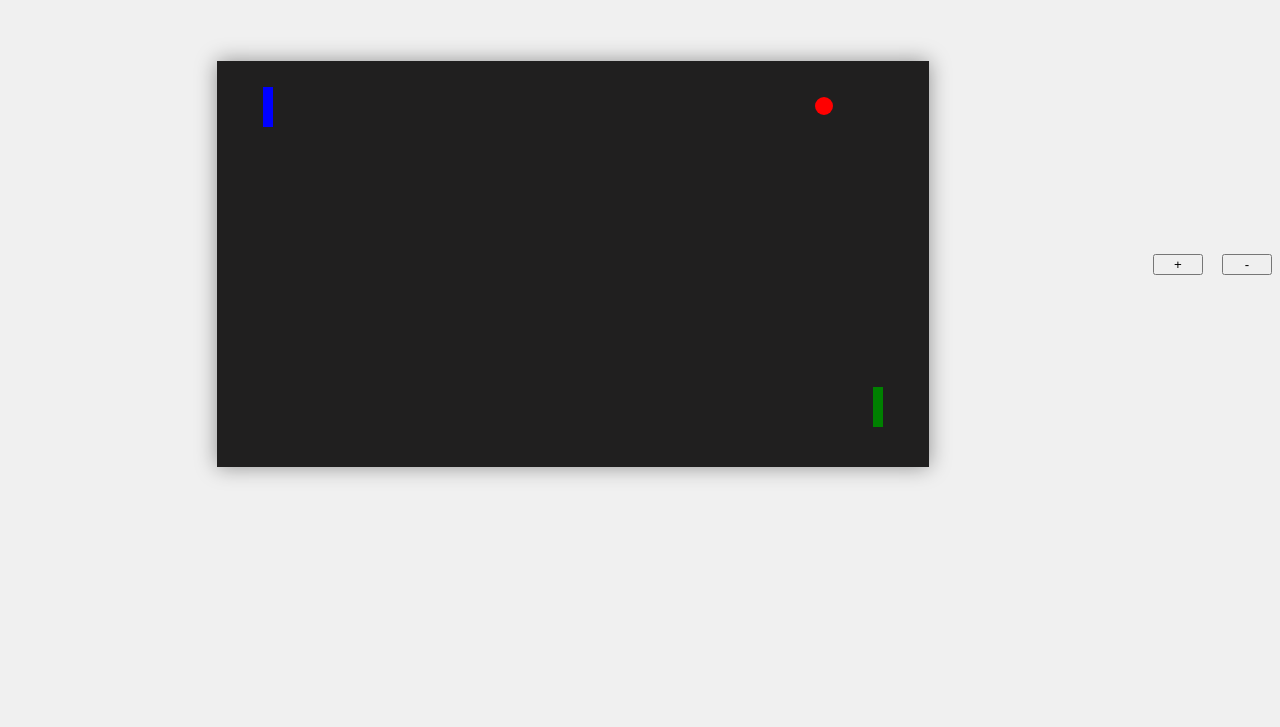
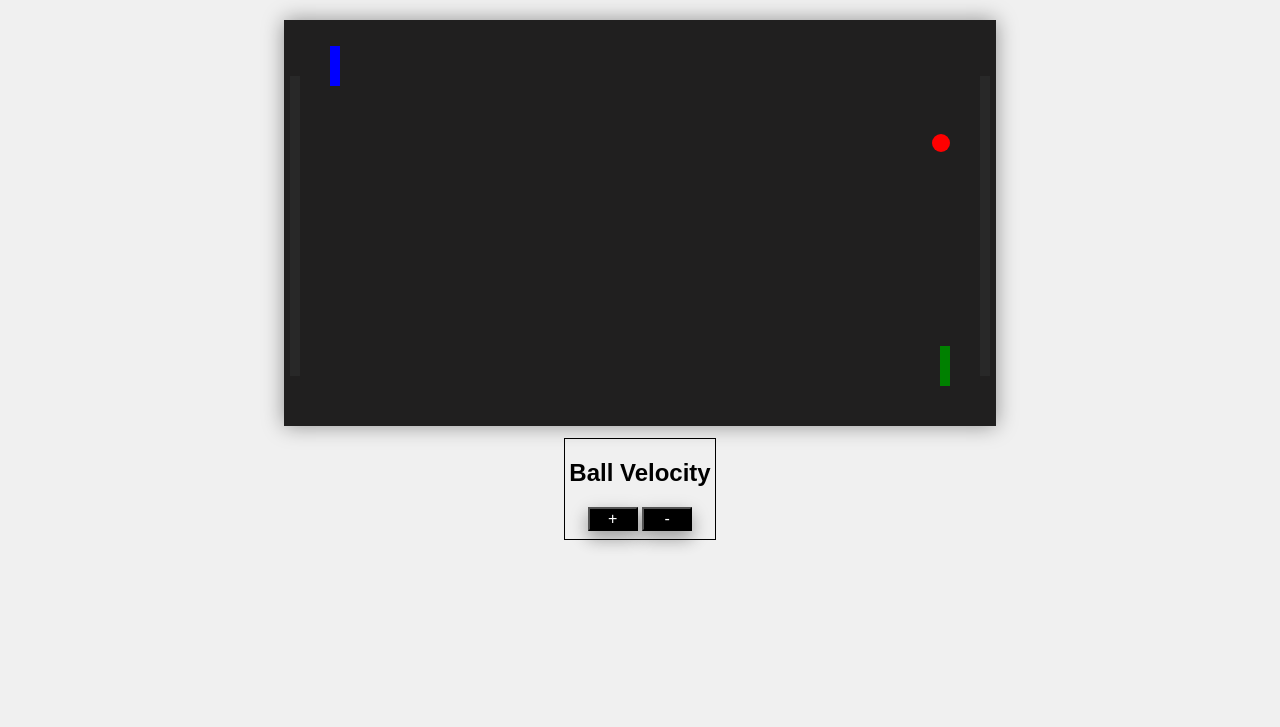
Before and after one commit to Lourdesjupo/Pong, a plain HTML site: page index.html in a window 1280 px wide. Shown: the part 73-800 px from the top of the page. Drawn offline with Linux system fonts and the light colour scheme; a web font is replaced by a local one.

Commit message:
Ball bounce on paddles, boutonniere and fountain style

```diff
--- a/index.html
+++ b/index.html
@@ -6,14 +6,25 @@
   <title>Page Title</title>
   <meta name='viewport' content='width=device-width, initial-scale=1'>
   <link rel='stylesheet' type='text/css' media='screen' href='style.css'>
+  <link rel="preconnect" href="https://fonts.googleapis.com">
+  <link rel="preconnect" href="https://fonts.gstatic.com" crossorigin>
+  <link href="https://fonts.googleapis.com/css2?family=Jersey+25&display=swap" rel="stylesheet">
 </head>
 <body>
-  <title>Arkanoid</title>
-  <canvas></canvas>
+  <title>Pong</title>
+  <h1 class="title">Pin | Pong</h1>
+  <div>
 
-  <div>
-    <button id= "speedUp" class="button_velocity"> + </button>
-    <button id= "speedDown"class="button_velocity"> - </button>
+    <div class ="board">
+    <canvas></canvas>
+      <div class="btn_speed">
+        <h2>Ball Velocity</h2>
+        <div>
+          <button id= "speedUp" class="button_velocity"> + </button>
+          <button id= "speedDown"class="button_velocity"> - </button>
+        </div>
+      </div>
+    </div>
   </div>
 </body>
 <script src='script.js' type="text/javascript">
--- a/script.js
+++ b/script.js
@@ -30,17 +30,55 @@ class Vector {
     this.y /= f;
   }
 }
-class RaquetPos {
-  constructor(x, y, width, height) {
-    this.x = x;
-    this.y = y;
-    this.width = width;
-    this.height = height;
+class Collider {
+  constructor(coor1, coor2) {
+    this.coor1 = new Coordinate(
+      Math.min(coor1.x, coor2.x),
+      Math.min(coor1.y, coor2.y)
+    );
+    this.coor2 = new Coordinate(
+      Math.max(coor1.x, coor2.x),
+      Math.max(coor1.y, coor2.y)
+    );
   }
-  // move(x, y) {
-  //   this.x += x;
-  //   this.y += y;
-  // }
+  collide(collider) {
+    let collideX = false;
+    let collideY = false;
+    if (
+      (this.coor1.x <= collider.coor1.x &&
+        collider.coor1.x <= this.coor2.x &&
+        this.coor2.x <= collider.coor2.x) ||
+      (collider.coor1.x <= this.coor1.x &&
+        this.coor1.x <= collider.coor2.x &&
+        collider.coor2.x <= this.coor2.x) ||
+      (collider.coor1.x <= this.coor1.x &&
+        this.coor1.x <= this.coor2.x &&
+        this.coor2.x <= collider.coor2.x) ||
+      (this.coor1.x <= collider.coor1.x &&
+        collider.coor1.x <= collider.coor2.x &&
+        collider.coor2.x <= this.coor2.x)
+    ) {
+      collideX = true;
+    }
+    if (
+      (this.coor1.y <= collider.coor1.y &&
+        collider.coor1.y <= this.coor2.y &&
+        this.coor2.y <= collider.coor2.y) ||
+      (collider.coor1.y <= this.coor1.y &&
+        this.coor1.y <= collider.coor2.y &&
+        collider.coor2.y <= this.coor2.y) ||
+      (collider.coor1.y <= this.coor1.y &&
+        this.coor1.y <= this.coor2.y &&
+        this.coor2.y <= collider.coor2.y) ||
+      (this.coor1.y <= collider.coor1.y &&
+        collider.coor1.y <= collider.coor2.y &&
+        collider.coor2.y <= this.coor2.y)
+    ) {
+      collideY = true;
+    }
+
+    return collideX && collideY
+  }
 }
 class Ball {
   constructor(context) {
@@ -49,6 +87,22 @@ class Ball {
     this.direction = new Vector(0, 0);
     this.radius = 9;
   }
+  changeXDirection() {
+    this.direction.x *= -1
+  }
+  getCollider() {
+    return new Collider(
+      new Coordinate(
+        this.position.x - this.radius,
+        this.position.y - this.radius
+      ),
+      new Coordinate(
+        this.position.x + this.radius,
+        this.position.y + this.radius
+      )
+    );
+  }
+
   moveToPosition(coords) {
     this.position = coords;
     console.log('move to:', this.position, coords);
@@ -99,14 +153,15 @@ class Ball {
   }
 }
 class Raquet {
-  constructor(context, color) {
+  constructor(context, color,width=10,height=40) {
     this.context = context;
     this.position = new Coordinate(0, 0);
     this.direction = new Vector(0, 0);
-    this.raquetWidth = 10;
-    this.raquetHeight = 40;
+    this.width = width;
+    this.height = height;
     this.color = color;
   }
+
   move(coords) {
     this.position = coords;
   }
@@ -114,7 +169,8 @@ class Raquet {
     this.direction = vector;
   }
   raquetMove() {
-    this.position.x += this.direction.x;
+    //hazlo solo si no me salgo de la pantalla si me salgo me paro
+    this.position.x += this.direction.x
     this.position.y += this.direction.y;
   }
   draw() {
@@ -128,8 +184,8 @@ class Raquet {
     this.context.fillRect(
       this.position.x,
       this.position.y,
-      this.raquetWidth,
-      this.raquetHeight
+      this.width,
+      this.height
     );
     this.context.fill();
     this.context.closePath();
@@ -138,9 +194,19 @@ class Raquet {
     if (this.position.y < 0) {
       this.direction.y *= -1;
     }
-    if (this.position.y + this.raquetHeight > canvas.height) {
+    if (this.position.y + this.height > canvas.height) {
       this.direction.y *= -1;
     }
+  }
+  getCollider() {
+
+    return new Collider(
+      new Coordinate(this.position.x, this.position.y),
+      new Coordinate(
+        this.position.x + this.width,
+        this.position.y + this.height
+      )
+    );
   }
 }
 class Game {
@@ -149,22 +215,46 @@ class Game {
     this.ball = new Ball(context);
     this.player1 = new Raquet(context, 'blue');
     this.player2 = new Raquet(context, 'green');
+    this.gol1 = new Raquet(context, '#282828', 10, 300);
+    this.gol2 = new Raquet(context, '#282828', 10, 300);
   }
   start() {
-    this.ball.moveToPosition(new Coordinate(300, 340));
+    this.ball.moveToPosition(new Coordinate(canvas.width/2, canvas.height/2));
     this.ball.setDirection(new Vector(1, -1));
     this.player1.move(new Coordinate(40, 20));
     this.player1.setDirection(new Vector(0, 0));
     this.player2.move(new Coordinate(650, 320));
     this.player2.setDirection(new Vector(0, 0));
+
+    this.gol1.move(new Coordinate(0, (canvas.height-300)/2));
+    this.gol2.move(new Coordinate(canvas.width - 10, (canvas.height-300)/2));
+
     this.renderLoop();
   }
   renderLoop() {
+    const ballCollider = this.ball.getCollider();
+    const player1Collider = this.player1.getCollider();
+    const player2Collider = this.player2.getCollider();
+
+    if (ballCollider.collide(player1Collider)) {
+      this.ball.changeXDirection();
+    }
+    if (ballCollider.collide(player2Collider)) {
+      this.ball.changeXDirection();
+    }
+    if (this.gol1.getCollider().collide(ballCollider)) {
+      console.log('gol player1')
+    }
+    if (this.gol2.getCollider().collide(ballCollider)) {
+      console.log('gol player2')
+    }
+
     this.context.clearRect(0, 0, canvas.width, canvas.height);
     this.ball.draw();
-    this.collision();
     this.player1.draw();
     this.player2.draw();
+    this.gol1.draw()
+    this.gol2.draw()
     window.requestAnimationFrame(() => {
       this.renderLoop();
     });
@@ -174,57 +264,6 @@ class Game {
   }
   speedDownBall() {
     this.ball.speedDown(1.1);
-  }
-
-  leftOfBrick() {
-    if (this.ball.position.x + this.ball.radius < this.player1.position.x) {
-      return true;
-    }
-  }
-  rightOfBrick() {
-    if (
-      this.ball.position.x + this.ball.radius >
-      this.player1.position.x + this.player1.raquetWidth
-    ) {
-      return true;
-    }
-  }
-
-  inTheBrick() {
-    if (
-      (this.ball.position.x - this.ball.radius > this.player1.position.x &&
-        this.ball.position.x - this.ball.radius <
-          this.player1.position.x + this.player1.raquetWidth) ||
-      (this.ball.position.x - this.ball.radius > this.player1.position.x &&
-        this.ball.position.x + this.ball.radius <
-          this.player1.position.x + this.player1.raquetWidth)
-    ) {
-      return true;
-    }
-  }
-  touchLeft() {
-    if (this.ball.position.x - this.ball.radius === this.player1.position.x) {
-      return true;
-    }
-  }
-  touchRigth() {
-    if (
-      this.ball.position.x - this.ball.radius ===
-      this.player1.position.x + this.player1.raquetWidth
-    ) {
-      return true;
-    }
-  }
-  collision() {
-    if (this.touchRigth() || this.inTheBrick()) {
-      // console.log(this.touchRigth() || this.inTheBrick());
-      console.log(this.inTheBrick());
-      this.ball.direction.x *= -1;
-    } else if (this.inTheBrick()) {
-       console.log(this.inTheBrick());
-
-      this.ball.direction.x *= -1;
-    }
   }
 }
 
@@ -239,8 +278,8 @@ document.getElementById('speedDown').addEventListener('click', () => {
 });
 
 addEventListener('keydown', (event) => {
-  event.key === 'w' && game.player1.setDirection(new Vector(0, -1));
-  event.key === 's' && game.player1.setDirection(new Vector(0, 1));
+  event.key === 'w' && game.player1.setDirection(new Vector(0, -10));
+  event.key === 's' && game.player1.setDirection(new Vector(0, 10));
   event.key === 'ArrowUp' && game.player2.setDirection(new Vector(0, -1));
   event.key === 'ArrowDown' && game.player2.setDirection(new Vector(0, 1));
 });
@@ -251,6 +290,8 @@ addEventListener('keyup', (event) => {
   event.key === 'ArrowUp' && game.player2.setDirection(new Vector(0, 0));
   event.key === 'ArrowDown' && game.player2.setDirection(new Vector(0, 0));
 });
+
+//chequear si el estado de las teclas están apretadas o no si esta apretando los dos a la vez estate quieto.
 
 //console.log('last:',new Coordinate(300, 340));
 //leftOfBrick()
@@ -263,3 +304,68 @@ addEventListener('keyup', (event) => {
 // 3.if(this.ball.position.x - this.ball.radius === this.player1.position.x + this.player1.raquetWidth)
 // 4.if(this.ball.position.x  === this.player1.position.x )
 // 5.if(this.ball.position.x - this.ball.radius > this.player1.position.x  && this.ball.position.x - this.ball.radius < this.player1.position.x + this.player1.raquetWidth )
+// leftOfBrick() {
+//   if (this.ball.position.x + this.ball.radius < this.player1.position.x) {
+//     return true;
+//   }
+// }
+// rightOfBrick() {
+//   if (
+//     this.ball.position.x + this.ball.radius >
+//     this.player1.position.x + this.player1.raquetWidth
+//   ) {
+//     return true;
+//   }
+// }
+
+// inTheBrick() {
+//   if (
+//     (this.ball.position.x - this.ball.radius > this.player1.position.x &&
+//       this.ball.position.x - this.ball.radius <
+//         this.player1.position.x + this.player1.raquetWidth) ||
+//     (this.ball.position.x - this.ball.radius > this.player1.position.x &&
+//       this.ball.position.x + this.ball.radius <
+//         this.player1.position.x + this.player1.raquetWidth)
+//   ) {
+//     return true;
+//   }
+// }
+// touchLeft() {
+//   if (this.ball.position.x - this.ball.radius === this.player1.position.x) {
+//     return true;
+//   }
+// }
+// touchRigth() {
+//   if (
+//     this.ball.position.x - this.ball.radius ===
+//     this.player1.position.x + this.player1.raquetWidth
+//   ) {
+//     return true;
+//   }
+// }
+// collision() {
+//   if (this.touchRigth() || this.inTheBrick()) {
+//     // console.log(this.touchRigth() || this.inTheBrick());
+//     console.log(this.inTheBrick());
+//     this.ball.direction.x *= -1;
+//   } else if (this.inTheBrick()) {
+//      console.log(this.inTheBrick());
+
+//     this.ball.direction.x *= -1;
+//   }
+// }
+
+
+const b1 = new Collider(new Coordinate(4,6), new Coordinate(6,7));
+const b2 = new Collider(new Coordinate(9, 8), new Coordinate(11, 9));
+const b3 = new Collider(new Coordinate(3, 6), new Coordinate(12, 8));
+const b4 = new Collider(new Coordinate(7, 7), new Coordinate(8, 8));
+const b5 = new Collider(new Coordinate(22, 7), new Coordinate(23, 8));
+const b6 = new Collider(new Coordinate(0, 7), new Coordinate(1, 8));
+const raquet = new Collider(new Coordinate(5, 5), new Coordinate(10, 10));
+console.log('testCollider B1:',b1.collide(raquet))
+console.log('testCollider B2:', b2.collide(raquet));
+console.log('testCollider B3:', b3.collide(raquet));
+console.log('testCollider B4:', b4.collide(raquet));
+console.log('testCollider B5:', b5.collide(raquet));
+console.log('testCollider B6:', b6.collide(raquet));
--- a/style.css
+++ b/style.css
@@ -1,21 +1,47 @@
  body {
     background-color: #f0f0f0;
+    font-family: "Jersey 25", sans-serif;
+  }
+  .title{
+    text-align: center;
+  }
+  .board{
     display: flex;
-    justify-content: center;
+    flex-direction:column;
     align-items: center;
   }
-
   canvas {
     border: 6px solid #201f1f;
     border-bottom: transparent;
     background-color: #201f1f;
     /* background: url('bkg.png') repeat; */
-    margin: 10% auto;
+    margin: 1% auto;
     display: block;
     box-shadow: 0px 0px 20px 0px rgba(0, 0, 0, 0.4);
 
   }
+  .btn_speed{
+  /* border: solid 1px solid; */
+    background-color: '#EDECEC';
+    width: 150px;
+    height: 100px;
+    border-color: black;
+    border-width: 1px;
+    border-style: solid;
+    display: flex;
+    flex-direction: column;
+    justify-content: flex start;
+    align-items: center;
+  }
   .button_velocity{
+
     width: 50px;
-    margin-left: 15px;
+    background-color: black;
+    color:white;
+    font-size: 16px;
+    box-shadow: 0 8px 16px 0 rgba(0,0,0,0.2), 0 6px 20px 0 rgba(0,0,0,0.19);
+
   }
+  .button_velocity:hover {
+  box-shadow: 0 12px 16px 0 rgba(0,0,0,0.24), 0 17px 50px 0 rgba(0,0,0,0.19);
+}
```
